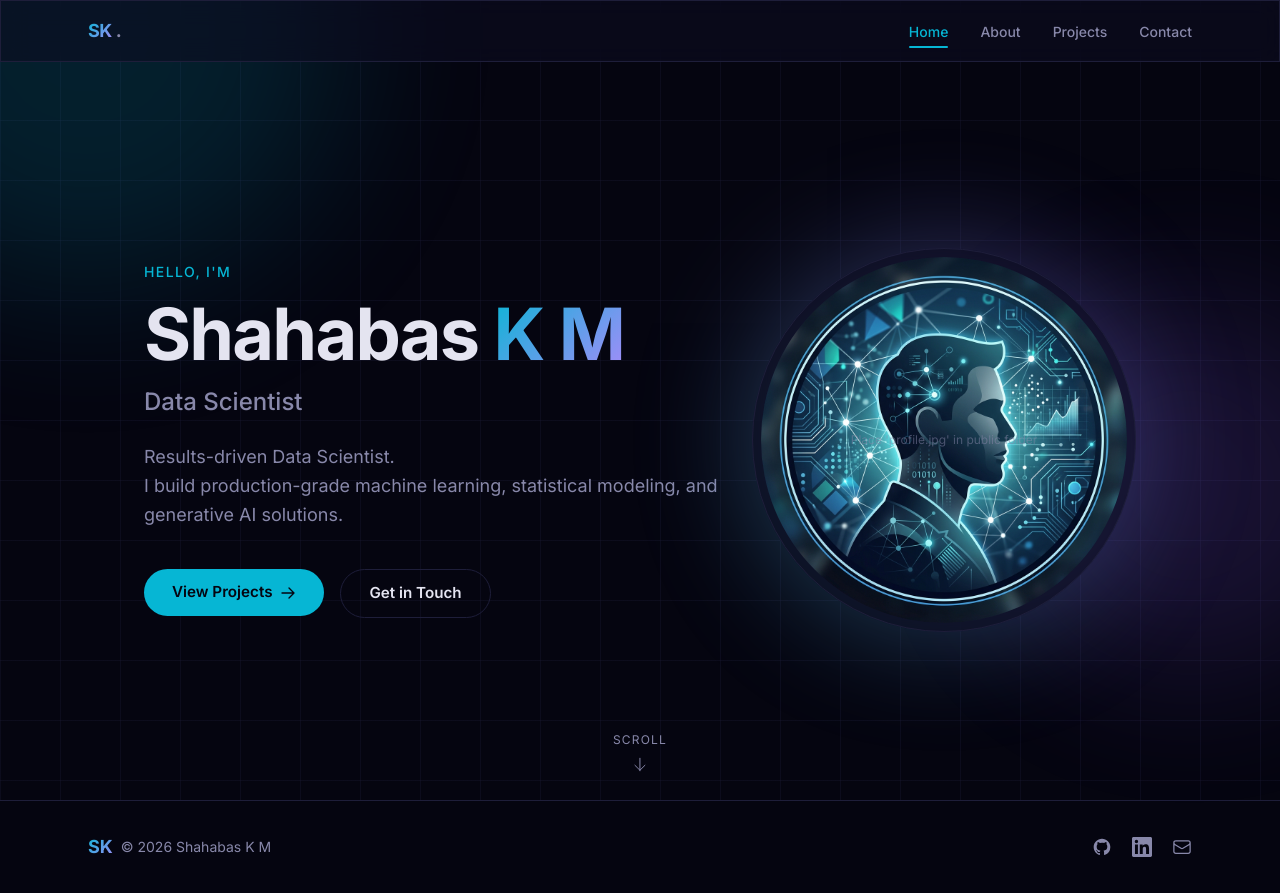
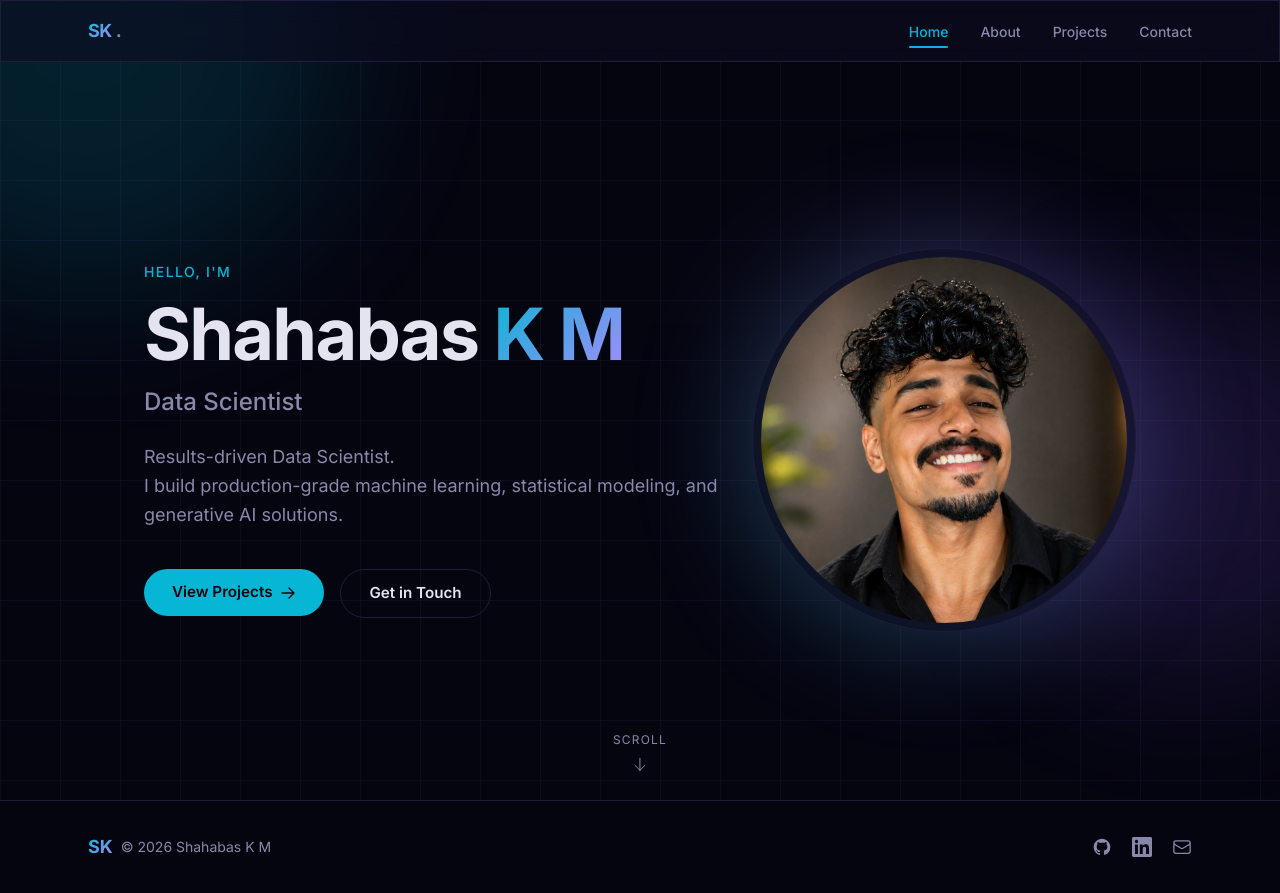
Before and after one commit to Dzone11/portfolio-, a Next.js app: page / in a window 1280 px wide. Shown: the top 893 px of the page. Built offline with nearby package versions, Linux system fonts and the light colour scheme.

Commit message:
Fix UI bugs, remove profile fallback text, and add smooth scroll attribute

```diff
--- a/app/layout.tsx
+++ b/app/layout.tsx
@@ -64,7 +64,7 @@ export default function RootLayout({
   children: React.ReactNode;
 }>) {
   return (
-    <html lang="en" className={`${inter.variable} h-full antialiased`} suppressHydrationWarning>
+    <html lang="en" className={`${inter.variable} h-full antialiased`} data-scroll-behavior="smooth" suppressHydrationWarning>
       <body className="min-h-full flex flex-col bg-background text-foreground" suppressHydrationWarning>
         {/* Background grid overlay */}
         <div className="fixed inset-0 bg-grid pointer-events-none" aria-hidden="true" />
--- a/app/page.tsx
+++ b/app/page.tsx
@@ -106,11 +106,6 @@ export default function HomePage() {
                 className="object-cover"
                 priority
               />
-
-              {/* Fallback text just in case the image hasn't been added yet */}
-              <span className="absolute text-xs text-muted/50 text-center px-4 pointer-events-none">
-                Place 'profile.jpg' in public folder
-              </span>
             </div>
           </div>
         </motion.div>
```
Also changed, not shown: public/profile.jpg.
